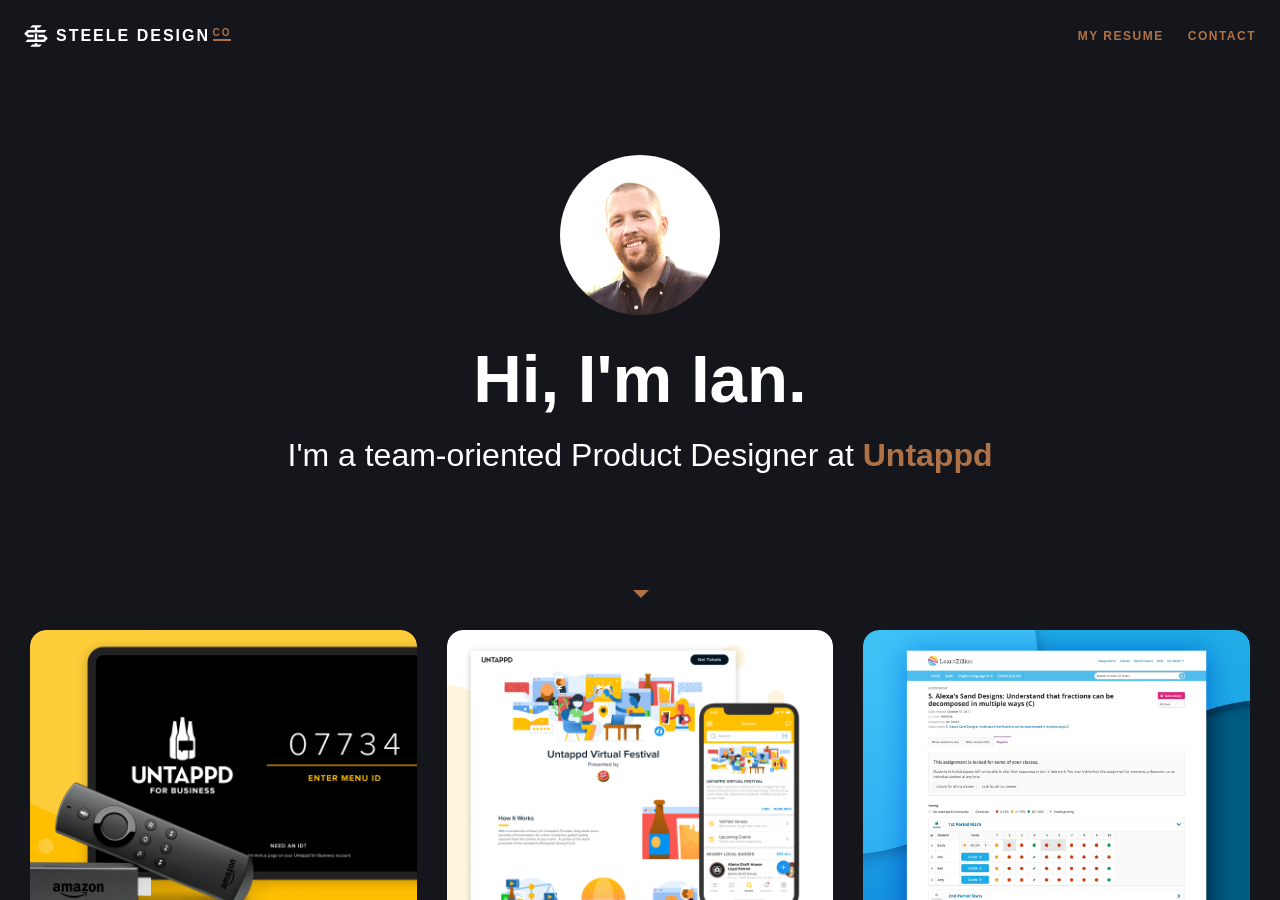
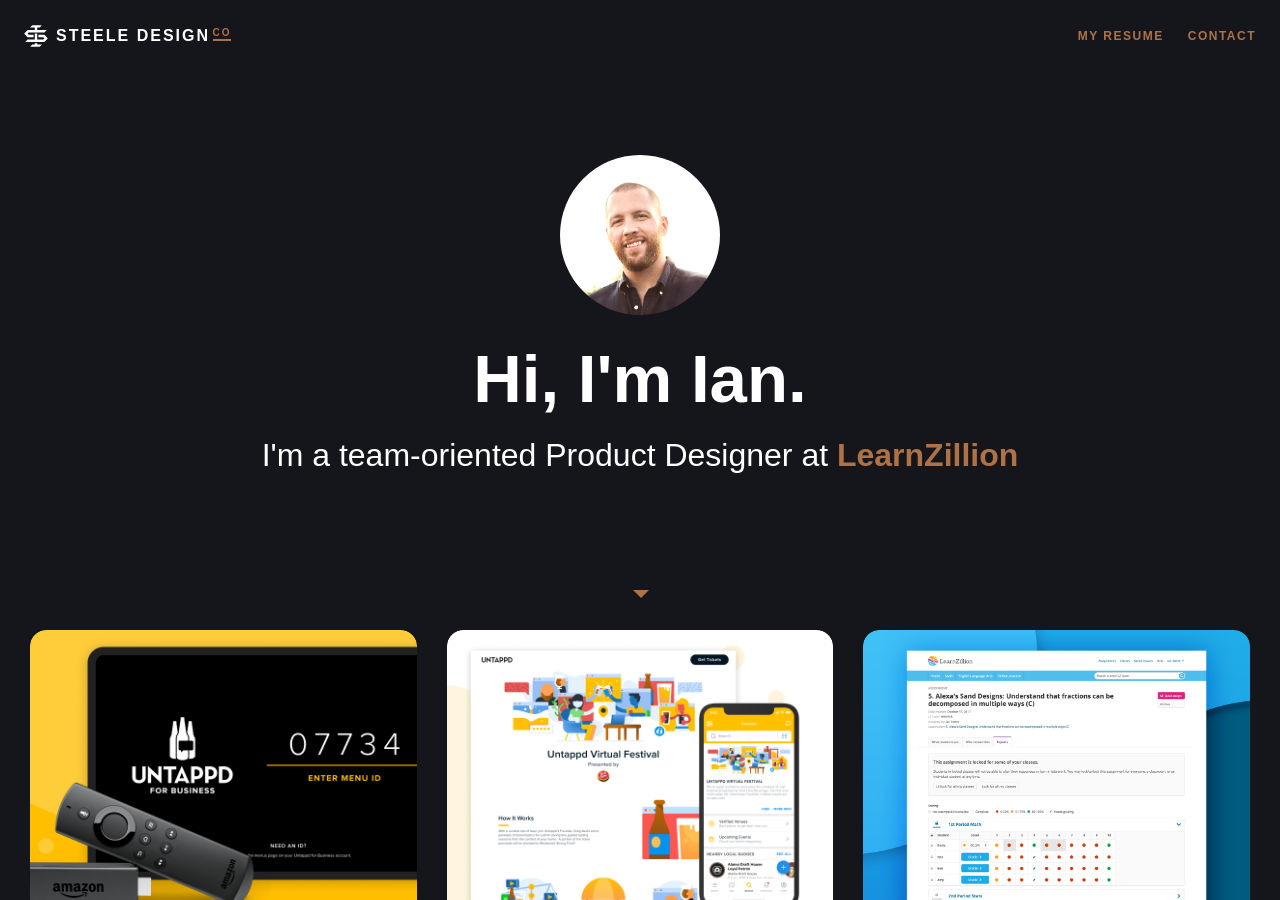
Before and after one commit to iansteele/iansteele, a Jekyll site: the page built from index.html, in a window 1280 px wide and 900 px high. Built offline with Jekyll 4.4.1, drawn with Linux system fonts in a browser that asks for light colours; some web fonts are replaced.

Commit message:
Updates current company link

```diff
--- a/_layouts/home.html
+++ b/_layouts/home.html
@@ -11,7 +11,7 @@
               Hi, I'm Ian.
         	  </h1>
             <h2 class=""> I'm a team-oriented Product Designer at
-              <span><a href="https://www.untappd.com" class="link bold">Untappd</a></span>
+              <span><a href="https://www.learnzillion.com" class="link bold">LearnZillion</a></span>
             </h2>
             <!-- <h1 class="headline"> Dad, husband, and fitness enthusiast.</h1> -->
           <div class="row caret">
```
